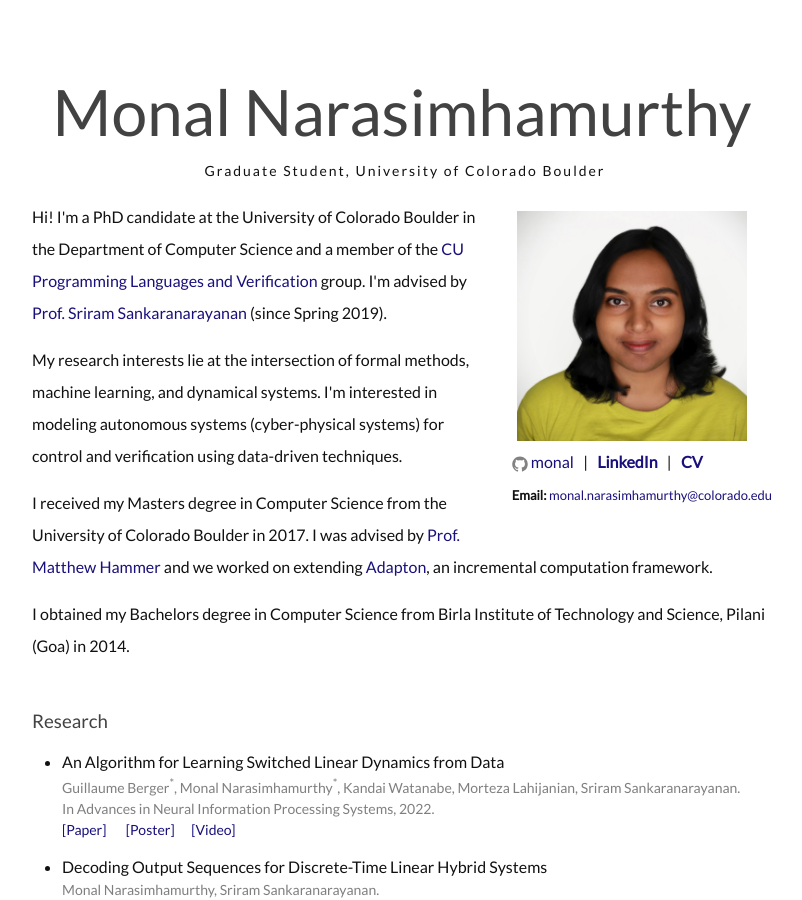
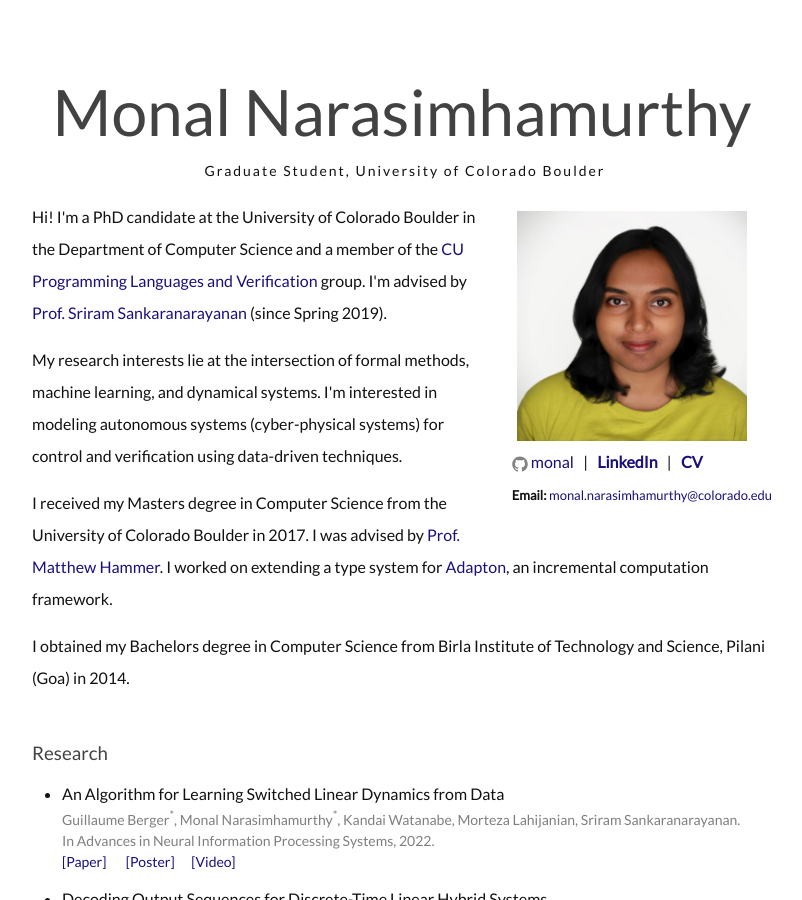
Before and after one commit to monal/monal.github.io, a Jekyll site: the page built from index.html, in a window 1280 px wide and 900 px high. Shown: the whole window, without its empty margins (238-1040 px from the left). Built offline with Jekyll 4.4.1, drawn with Linux system fonts in a browser that asks for light colours; nearby versions of some CDN libraries.

Commit message:
Update index.html

```diff
--- a/index.html
+++ b/index.html
@@ -28,8 +28,8 @@ I'm interested in modeling autonomous systems (cyber-physical systems) for contr
 
 <p style="line-height: 200%">
 I received my Masters degree in Computer Science from the University of Colorado Boulder in 2017.
-I was advised by <a href="http://matthewhammer.org/ghost.html"> Prof. Matthew Hammer</a> and we
-worked on extending <a href="http://adapton.org/">Adapton</a>, an incremental computation framework.
+I was advised by <a href="http://matthewhammer.org/ghost.html"> Prof. Matthew Hammer</a>.
+I worked on extending a type system for <a href="http://adapton.org/">Adapton</a>, an incremental computation framework.
 <p>
 </p> I obtained my Bachelors degree in Computer Science from Birla Institute of Technology and Science, Pilani (Goa) in 2014.
 </p>
```
